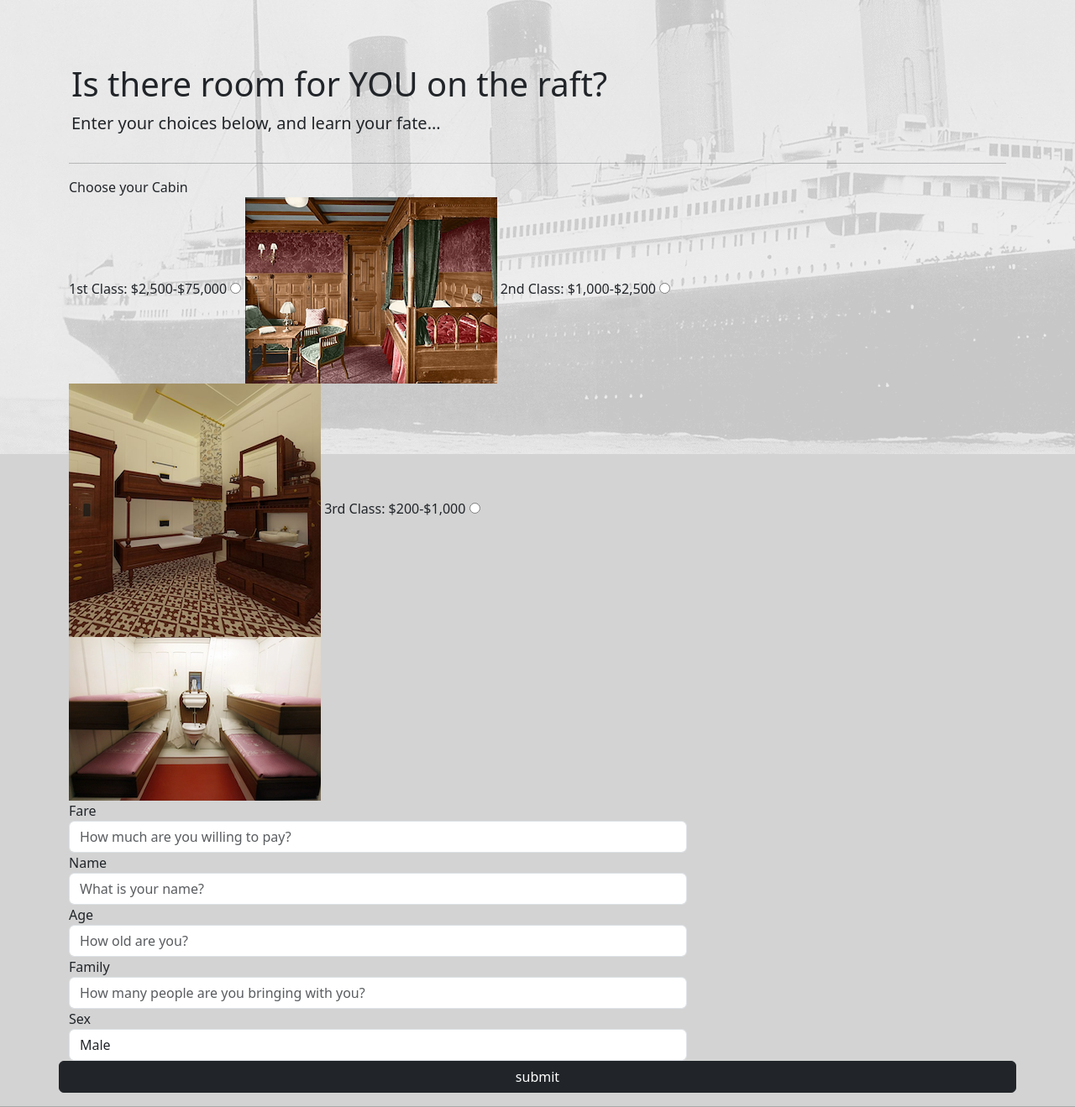
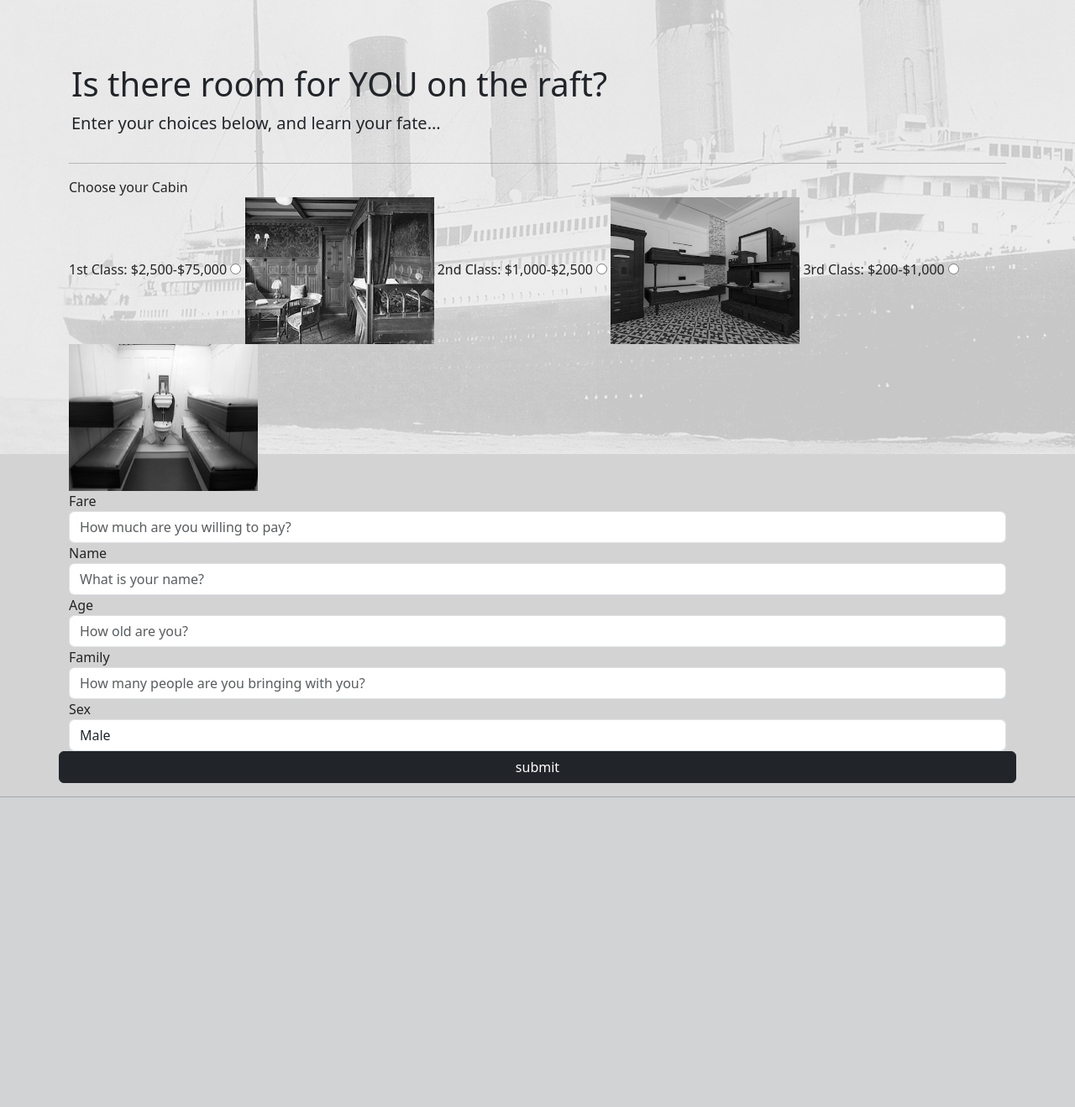
Before and after one commit to tebohl/Rose-or-Jack, a Flask app: page /form in a window 1280 px wide. Shown: the part 56-1375 px from the top of the page at 84% size. After the commit the page ends 1006 px from the top, so only its background shows below. Run offline with Flask 2, Linux system fonts and the light colour scheme; parts of the project's set-up code (start-up, migrations or seed data) failed here and were passed over; some libraries are stand-ins or nearby versions.

Commit message:
corrected cabin css

```diff
--- a/templates/predictor.html
+++ b/templates/predictor.html
@@ -80,6 +80,21 @@
       margin-bottom: 1.5rem;
       text-align: center;
       }
+
+      label {
+      cursor: pointer;
+      filter: grayscale(100%);
+      }
+      label:hover {
+        filter: grayscale(0);
+      }
+      input[type="radio"]:checked + label {
+        filter: grayscale(0);
+      }
+      .cimage {
+        width: 225px;
+        height: 175px;
+      }
     </style>
 
 
@@ -131,7 +146,7 @@
     <hr class="featurette-divider">
 <!----------Begin Form Content---->
     <div class="row">
-      <div class="col-md-offset-2 col-md-8">
+      <div class="col-md-offset-2 col-md-12">
           <form method="POST" action="/send" role="form" , name="titanicform">
 
             <div class="form-group">
```
Also changed, not shown: static/css/custom.css (+0 -15 lines).
